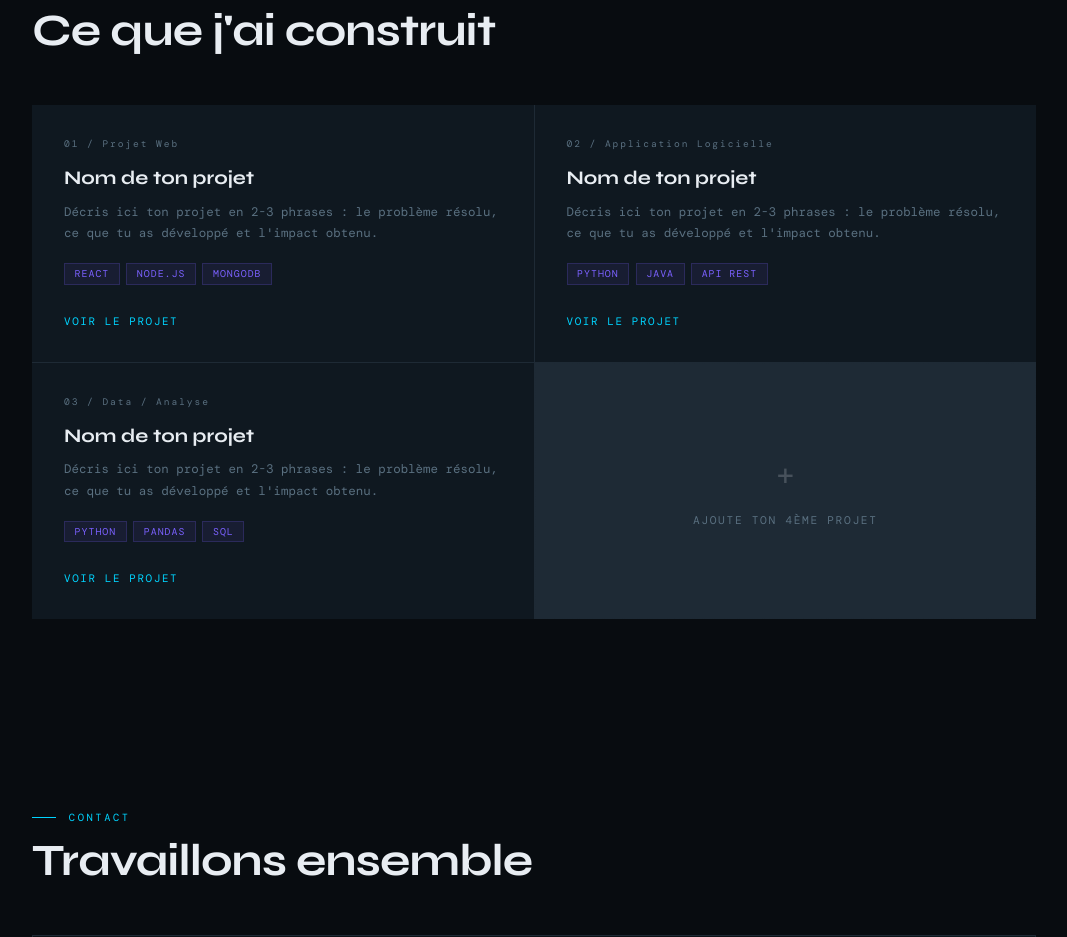
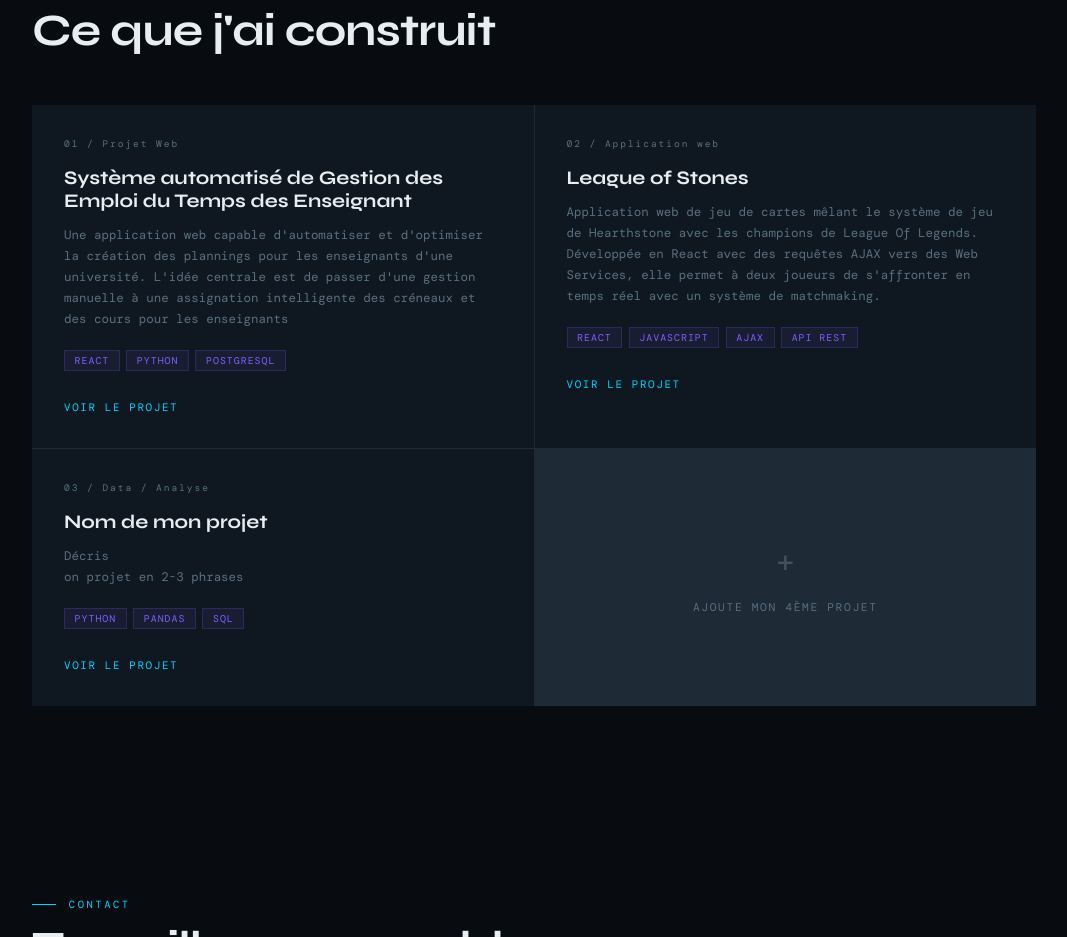
Before and after one commit to PUCAD/portfolio, a plain HTML site: page index.html in a window 1280 px wide. Shown: the part 2180-3117 px from the top of the page, without its empty margins (106-1173 px from the left). Drawn offline with nearby package versions, Linux system fonts and the light colour scheme; a web font is replaced by a local one.

Commit message:
Ajout des projet gestion des emplois du et Leagues of stones

```diff
--- a/index.html
+++ b/index.html
@@ -194,28 +194,31 @@
     <div class="projects-grid reveal">
       <div class="project-card">
         <div class="project-num">01 / Projet Web</div>
-        <div class="project-title">Nom de ton projet</div>
-        <div class="project-desc">Décris ici ton projet en 2-3 phrases : le problème résolu, ce que tu as développé et l'impact obtenu.</div>
-        <div class="project-tags"><span class="project-tag">React</span><span class="project-tag">Node.js</span><span class="project-tag">MongoDB</span></div>
-        <a href="#" class="project-link">Voir le projet </a>
+        <div class="project-title">Système automatisé de Gestion des Emploi du Temps des  Enseignant</div>
+        <div class="project-desc"> <p>Une application web capable d'automatiser et d'optimiser la création des plannings pour les enseignants d'une université.
+                                 L'idée centrale est de passer d'une gestion manuelle à une assignation intelligente des créneaux et des cours pour les enseignants </p> </div>
+        <div class="project-tags"><span class="project-tag">React</span><span class="project-tag">Python</span><span class="project-tag">PostgreSQL</span></div>
+        <a href="https://github.com/ProjetMiashs/AppEmploiDuTemps.git" class="project-link">Voir le projet </a>
       </div>
       <div class="project-card">
-        <div class="project-num">02 / Application Logicielle</div>
-        <div class="project-title">Nom de ton projet</div>
-        <div class="project-desc">Décris ici ton projet en 2-3 phrases : le problème résolu, ce que tu as développé et l'impact obtenu.</div>
-        <div class="project-tags"><span class="project-tag">Python</span><span class="project-tag">Java</span><span class="project-tag">API REST</span></div>
-        <a href="#" class="project-link">Voir le projet </a>
+        <div class="project-num">02 / Application web </div>
+        <div class="project-title">League of Stones</div>
+        <div class="project-desc"> <p>Application web de jeu de cartes mêlant le système de jeu de Hearthstone avec les champions de League Of Legends.
+                                        Développée en React avec des requêtes AJAX vers des Web Services,
+                                        elle permet à deux joueurs de s'affronter en temps réel avec un système de matchmaking.</p></div>
+        <div class="project-tags"><span class="project-tag">React</span> <span class="project-tag">JavaScript</span>  <span class="project-tag">AJAX</span><span class="project-tag">API REST</span></div>
+        <a href="https://mi-git.univ-tlse2.fr/leagueofstones/league" class="project-link">Voir le projet </a>
       </div>
       <div class="project-card">
         <div class="project-num">03 / Data / Analyse</div>
-        <div class="project-title">Nom de ton projet</div>
-        <div class="project-desc">Décris ici ton projet en 2-3 phrases : le problème résolu, ce que tu as développé et l'impact obtenu.</div>
+        <div class="project-title">Nom de mon projet</div>
+        <div class="project-desc">Décris <main></main>on projet en 2-3 phrases </div>
         <div class="project-tags"><span class="project-tag">Python</span><span class="project-tag">Pandas</span><span class="project-tag">SQL</span></div>
         <a href="#" class="project-link">Voir le projet </a>
       </div>
       <div class="project-card" style="display:flex;align-items:center;justify-content:center;flex-direction:column;gap:1rem;min-height:200px;border:1px dashed var(--border);background:transparent;">
         <div style="font-size:2rem;opacity:0.2;">+</div>
-        <div style="font-size:0.7rem;color:var(--muted);letter-spacing:0.15em;text-transform:uppercase;">Ajoute ton 4ème projet</div>
+        <div style="font-size:0.7rem;color:var(--muted);letter-spacing:0.15em;text-transform:uppercase;">Ajoute Mon 4ème projet</div>
       </div>
     </div>
   </section>
```
